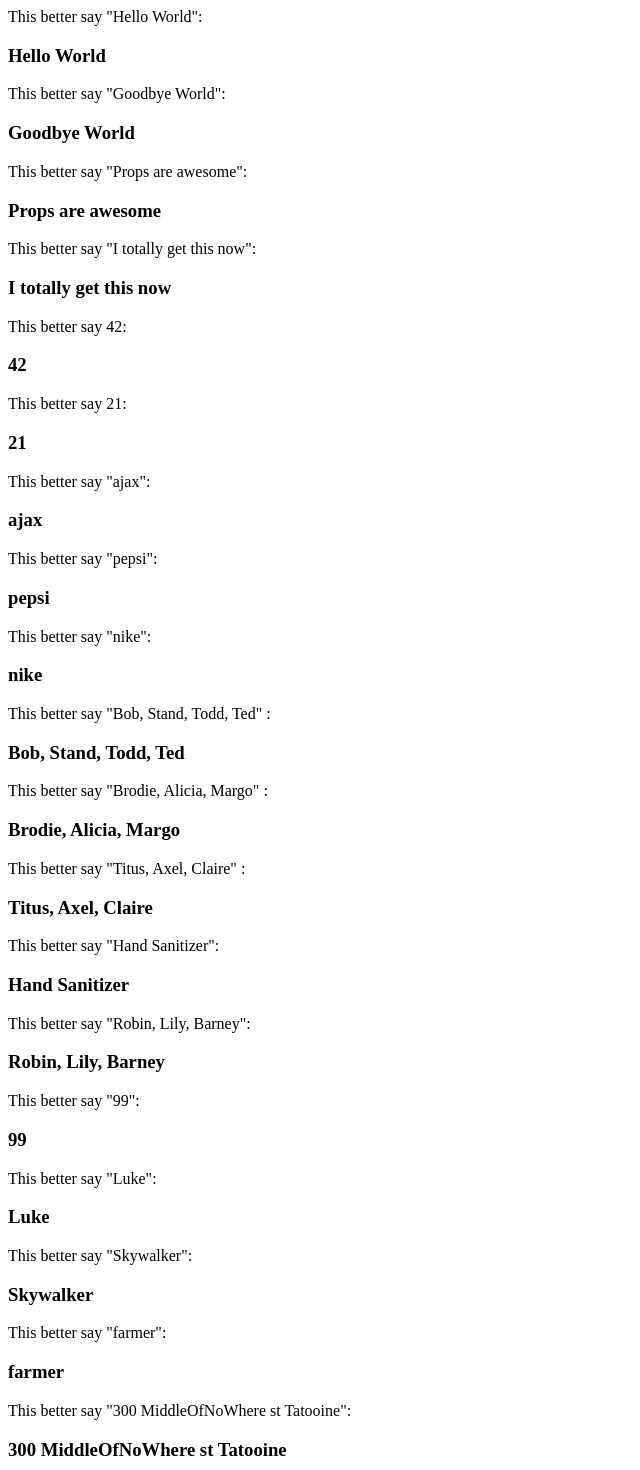
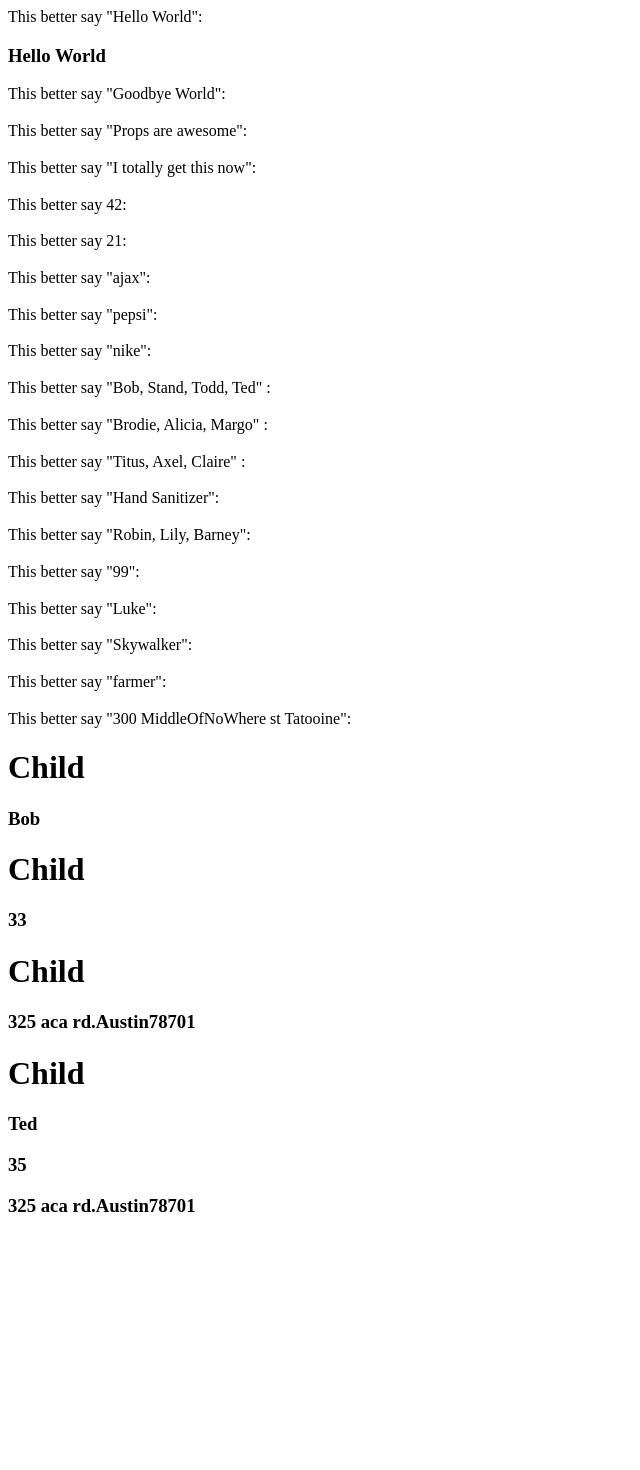
Before and after one commit to walzer85/advanced-prop-practice, a React (Create React App) app: page / in a window 1280 px wide. Shown: the top 1470 px of the page, without its empty margins (0-640 px from the left). After the commit the page ends 1235 px from the top, so only its background shows below. Built offline with nearby package versions, Linux system fonts and the light colour scheme.

Commit message:
restored app.js

```diff
--- a/src/App.js
+++ b/src/App.js
@@ -16,49 +16,49 @@ function App(props) {
       {/* send in a prop called "message", give it the string "Hello World" */}
       <div>This better say "Hello World": <SuperComponent message={"Hello World"} /> </div>
       {/* send in a prop called "message", give it the string "Goodbye World" */}
-      <div>This better say "Goodbye World": <SuperComponent message={"Goodbye World"}/> </div>
+      <div>This better say "Goodbye World": <SuperComponent /> </div>
       {/* send in a prop called "message", give it the string "Props are awesome" */}
-      <div>This better say "Props are awesome": <SuperComponent message={"Props are awesome"}/> </div>
+      <div>This better say "Props are awesome": <SuperComponent /> </div>
       {/* send in a prop called "message", give it the string "I totally get this now" */}
-      <div>This better say "I totally get this now": <SuperComponent message={"I totally get this now"}/> </div>
+      <div>This better say "I totally get this now": <SuperComponent /> </div>
 
 
       {/* send in a prop called "magicNumber", give it the number 42*/}
-      <div>This better say 42: <SuperComponent magicNumber={"42"}/> </div>
+      <div>This better say 42: <SuperComponent /> </div>
       {/* send in a prop called "magicNumber", give it the number 21*/}
-      <div>This better say 21: <SuperComponent magicNumber={"21"}/> </div>
+      <div>This better say 21: <SuperComponent /> </div>
 
 
       {/* send in a prop called "product", give it the variable product*/}
-      <div>This better say "ajax": <SuperComponent product={product}/> </div>
+      <div>This better say "ajax": <SuperComponent /> </div>
       {/* send in a prop called "product", give it an object with a name property "pepsi"*/}
-      <div>This better say "pepsi": <SuperComponent product={{name:"pepsi"}}/> </div>
+      <div>This better say "pepsi": <SuperComponent /> </div>
       {/* send in a prop called "product", give it an object with a name property "nike"*/}
-      <div>This better say "nike": <SuperComponent product={{name:"nike"}}/> </div>
+      <div>This better say "nike": <SuperComponent /> </div>
 
 
       {/* send in a prop called "names", give it the variable names*/}
-      <div>This better say "Bob, Stand, Todd, Ted" : <SuperComponent names={names}/> </div>
+      <div>This better say "Bob, Stand, Todd, Ted" : <SuperComponent /> </div>
       {/* send in a prop called "names", give it an array ["Brodie","Alicia","Margo"]*/}
-      <div>This better say "Brodie, Alicia, Margo" : <SuperComponent names={["Brodie","Alicia","Margo"]}/> </div>
+      <div>This better say "Brodie, Alicia, Margo" : <SuperComponent /> </div>
       {/* send in a prop called "names", give it an array ["Titus","Axel","Claire"]*/}
-      <div>This better say "Titus, Axel, Claire" : <SuperComponent names={["Titus","Axel","Claire"]}/> </div>
+      <div>This better say "Titus, Axel, Claire" : <SuperComponent /> </div>
 
       {/* Use App's props*/}
       {/* send in a prop called "products", give it the products array from App's props*/}
-      <div>This better say "Hand Sanitizer": <SuperComponent products={props.products}/> </div>
+      <div>This better say "Hand Sanitizer": <SuperComponent /> </div>
       {/* send in a prop called "names", give it the names array from App's props*/}
-      <div>This better say "Robin, Lily, Barney": <SuperComponent names={props.names}/> </div>
+      <div>This better say "Robin, Lily, Barney": <SuperComponent /> </div>
       {/* send in a prop called "magicNumber", give it the magicNumber from App's props*/}
-      <div>This better say "99": <SuperComponent magicNumber={props.magicNumber}/> </div>
+      <div>This better say "99": <SuperComponent /> </div>
       {/* send in a prop called "message", give it the contact.firstName from App's props*/}
-      <div>This better say "Luke": <SuperComponent message={props.contact.firstName}/> </div>
+      <div>This better say "Luke": <SuperComponent /> </div>
       {/* send in a prop called "message", give it the contact.lastName from App's props*/}
-      <div>This better say "Skywalker": <SuperComponent message={props.contact.lastName}/> </div>
+      <div>This better say "Skywalker": <SuperComponent /> </div>
       {/* send in a prop called "message", give it the contact.occupation from App's props*/}
-      <div>This better say "farmer": <SuperComponent message={props.contact.occupation}/> </div>
+      <div>This better say "farmer": <SuperComponent /> </div>
       {/* send in a prop called "message", give it the contact.address from App's props*/}
-      <div>This better say "300 MiddleOfNoWhere st Tatooine": <SuperComponent message={props.contact.address}/> </div>
+      <div>This better say "300 MiddleOfNoWhere st Tatooine": <SuperComponent /> </div>
       <Parent />
     </div>
   );
```
